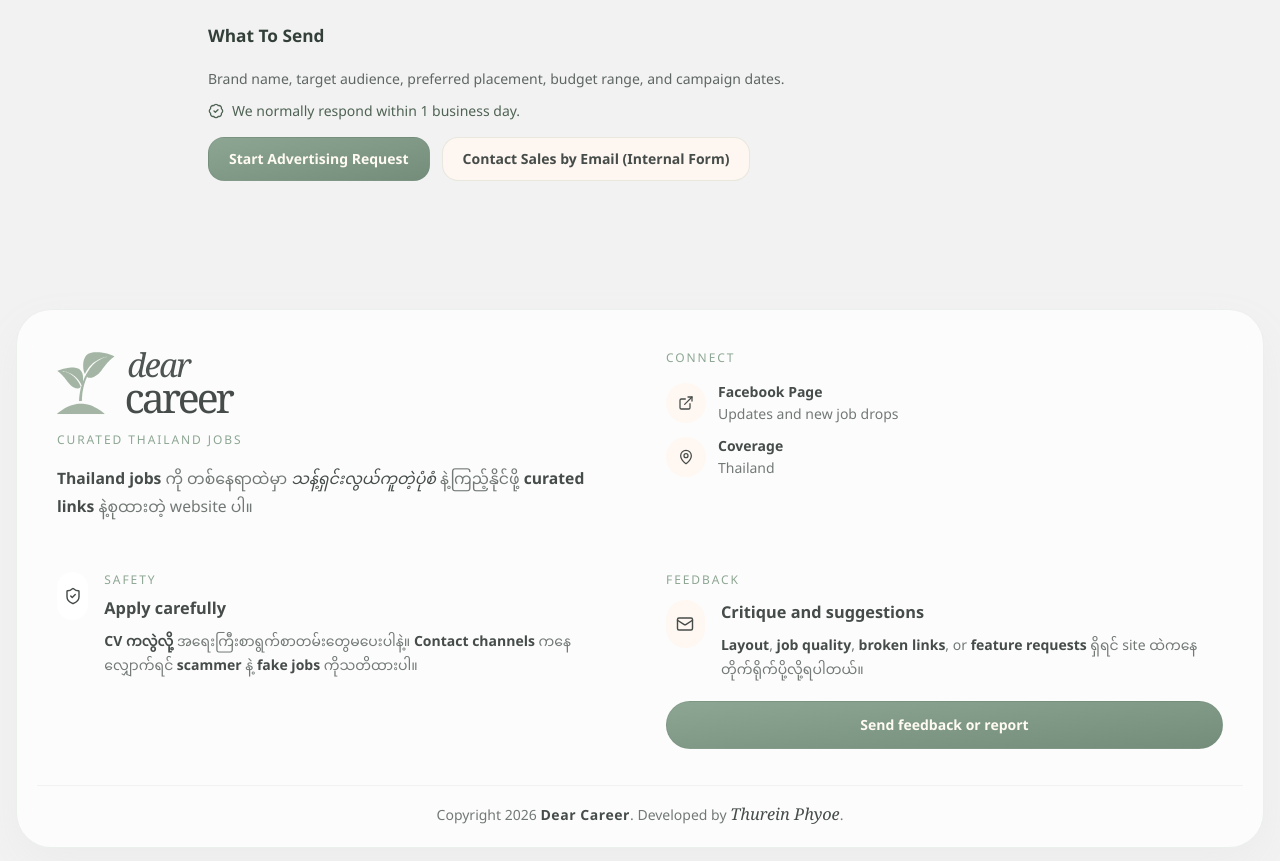
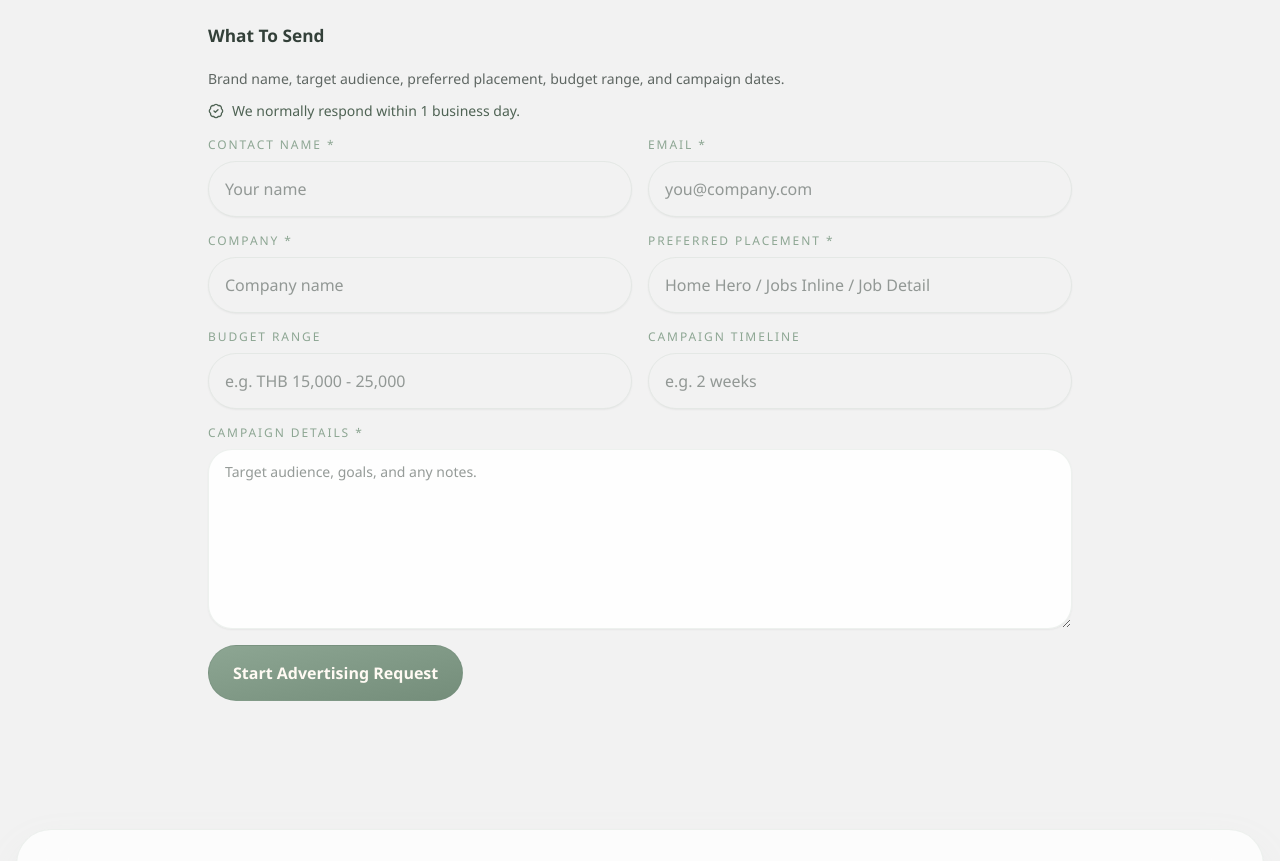
Before and after one commit to thureinphyoecoder/dear-career2, a Next.js app in the folder frontend/: page /contact in a window 1280 px wide. Shown: the part 500-1361 px from the top of the page. Built offline with nearby package versions, Linux system fonts and the light colour scheme; no server answers.

Commit message:
Replace contact CTA links with dedicated advertising request form

```diff
--- a/frontend/app/(public)/contact/page.tsx
+++ b/frontend/app/(public)/contact/page.tsx
@@ -1,9 +1,7 @@
 import type { Metadata } from "next";
-import Link from "next/link";
 import { BadgeCheck } from "lucide-react";
 
-import { buttonVariants } from "@/components/ui/button";
-import { cn } from "@/lib/utils";
+import { AdvertisingRequestForm } from "@/components/public/AdvertisingRequestForm";
 import { absoluteUrl } from "@/lib/seo";
 
 export const metadata: Metadata = {
@@ -53,17 +51,7 @@ export default function ContactPage() {
             We normally respond within 1 business day.
           </p>
         </div>
-        <div className="flex flex-wrap items-center gap-3">
-          <Link href="/feedback" className={cn(buttonVariants(), "rounded-xl px-5")}>
-            Start Advertising Request
-          </Link>
-          <Link
-            href="/feedback?subject=Advertising%20Inquiry"
-            className={cn(buttonVariants({ variant: "secondary" }), "rounded-xl px-5")}
-          >
-            Contact Sales by Email (Internal Form)
-          </Link>
-        </div>
+        <AdvertisingRequestForm />
       </section>
     </main>
   );
--- /dev/null
+++ b/frontend/components/public/AdvertisingRequestForm.tsx
@@ -0,0 +1,194 @@
+"use client";
+
+import { useState, type FormEvent } from "react";
+import { toast } from "sonner";
+
+import { Button } from "@/components/ui/button";
+import { Input } from "@/components/ui/input";
+import { Textarea } from "@/components/ui/textarea";
+import { isValidEmail, normalizeServerError } from "@/lib/form-validation";
+
+type FormState = {
+  name: string;
+  email: string;
+  company: string;
+  placement: string;
+  budget: string;
+  timeline: string;
+  message: string;
+};
+
+const initialState: FormState = {
+  name: "",
+  email: "",
+  company: "",
+  placement: "",
+  budget: "",
+  timeline: "",
+  message: "",
+};
+
+export function AdvertisingRequestForm() {
+  const [form, setForm] = useState<FormState>(initialState);
+  const [status, setStatus] = useState<"idle" | "submitting" | "success" | "error">("idle");
+  const [message, setMessage] = useState("");
+
+  async function handleSubmit(event: FormEvent<HTMLFormElement>) {
+    event.preventDefault();
+
+    if (!form.name.trim() || !form.email.trim() || !form.company.trim() || !form.placement.trim() || !form.message.trim()) {
+      const next = "Please fill all required fields.";
+      setStatus("error");
+      setMessage(next);
+      toast.error(next);
+      return;
+    }
+
+    if (!isValidEmail(form.email)) {
+      const next = "Enter a valid email address.";
+      setStatus("error");
+      setMessage(next);
+      toast.error(next);
+      return;
+    }
+
+    setStatus("submitting");
+    setMessage("");
+
+    const payload = {
+      name: form.name.trim(),
+      email: form.email.trim(),
+      subject: `Advertising Inquiry - ${form.company.trim()}`,
+      message: [
+        `Company: ${form.company.trim()}`,
+        `Preferred placement: ${form.placement.trim()}`,
+        `Budget range: ${form.budget.trim() || "-"}`,
+        `Timeline: ${form.timeline.trim() || "-"}`,
+        "",
+        form.message.trim(),
+      ].join("\n"),
+    };
+
+    try {
+      const response = await fetch("/api/feedback", {
+        method: "POST",
+        headers: { "content-type": "application/json" },
+        body: JSON.stringify(payload),
+      });
+      const data = (await response.json()) as { detail?: string };
+
+      if (!response.ok) {
+        const next = normalizeServerError(data.detail ?? "", "Unable to send advertising request right now.");
+        setStatus("error");
+        setMessage(next);
+        toast.error(next);
+        return;
+      }
+
+      const next = data.detail ?? "Advertising request received.";
+      setStatus("success");
+      setMessage(next);
+      toast.success(next);
+      setForm(initialState);
+    } catch {
+      const next = "Unable to send advertising request right now.";
+      setStatus("error");
+      setMessage(next);
+      toast.error(next);
+    }
+  }
+
+  return (
+    <form className="grid gap-4" onSubmit={handleSubmit}>
+      <div className="grid gap-4 sm:grid-cols-2">
+        <label className="grid gap-2">
+          <span className="text-xs uppercase tracking-[0.16em] text-[#8da693]">Contact Name *</span>
+          <Input
+            value={form.name}
+            onChange={(event) => setForm((current) => ({ ...current, name: event.target.value }))}
+            placeholder="Your name"
+            required
+          />
+        </label>
+        <label className="grid gap-2">
+          <span className="text-xs uppercase tracking-[0.16em] text-[#8da693]">Email *</span>
+          <Input
+            type="email"
+            value={form.email}
+            onChange={(event) => setForm((current) => ({ ...current, email: event.target.value }))}
+            placeholder="you@company.com"
+            required
+          />
+        </label>
+      </div>
+
+      <div className="grid gap-4 sm:grid-cols-2">
+        <label className="grid gap-2">
+          <span className="text-xs uppercase tracking-[0.16em] text-[#8da693]">Company *</span>
+          <Input
+            value={form.company}
+            onChange={(event) => setForm((current) => ({ ...current, company: event.target.value }))}
+            placeholder="Company name"
+            required
+          />
+        </label>
+        <label className="grid gap-2">
+          <span className="text-xs uppercase tracking-[0.16em] text-[#8da693]">Preferred Placement *</span>
+          <Input
+            value={form.placement}
+            onChange={(event) => setForm((current) => ({ ...current, placement: event.target.value }))}
+            placeholder="Home Hero / Jobs Inline / Job Detail"
+            required
+          />
+        </label>
+      </div>
+
+      <div className="grid gap-4 sm:grid-cols-2">
+        <label className="grid gap-2">
+          <span className="text-xs uppercase tracking-[0.16em] text-[#8da693]">Budget Range</span>
+          <Input
+            value={form.budget}
+            onChange={(event) => setForm((current) => ({ ...current, budget: event.target.value }))}
+            placeholder="e.g. THB 15,000 - 25,000"
+          />
+        </label>
+        <label className="grid gap-2">
+          <span className="text-xs uppercase tracking-[0.16em] text-[#8da693]">Campaign Timeline</span>
+          <Input
+            value={form.timeline}
+            onChange={(event) => setForm((current) => ({ ...current, timeline: event.target.value }))}
+            placeholder="e.g. 2 weeks"
+          />
+        </label>
+      </div>
+
+      <label className="grid gap-2">
+        <span className="text-xs uppercase tracking-[0.16em] text-[#8da693]">Campaign Details *</span>
+        <Textarea
+          value={form.message}
+          onChange={(event) => setForm((current) => ({ ...current, message: event.target.value }))}
+          placeholder="Target audience, goals, and any notes."
+          required
+        />
+      </label>
+
+      {message ? (
+        <div
+          className={
+            status === "success"
+              ? "rounded-[1.2rem] border border-[rgba(160,183,164,0.18)] bg-[rgba(221,232,223,0.44)] px-4 py-3 text-sm text-[#4a6250]"
+              : "rounded-[1.2rem] border border-[rgba(205,111,111,0.18)] bg-[rgba(205,111,111,0.08)] px-4 py-3 text-sm text-[#8e4a4a]"
+          }
+        >
+          {message}
+        </div>
+      ) : null}
+
+      <div className="flex justify-start">
+        <Button type="submit" size="lg" disabled={status === "submitting"}>
+          {status === "submitting" ? "Sending..." : "Start Advertising Request"}
+        </Button>
+      </div>
+    </form>
+  );
+}
```
